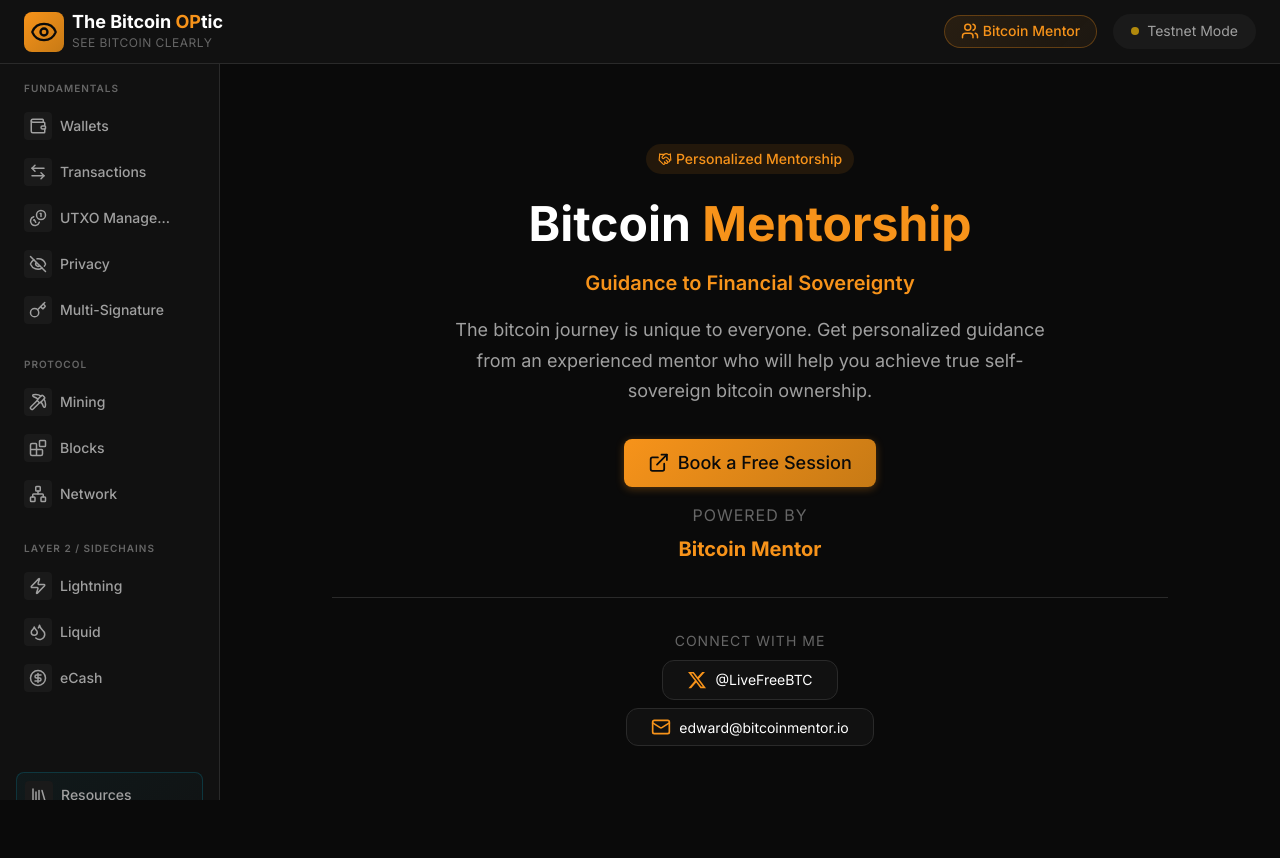
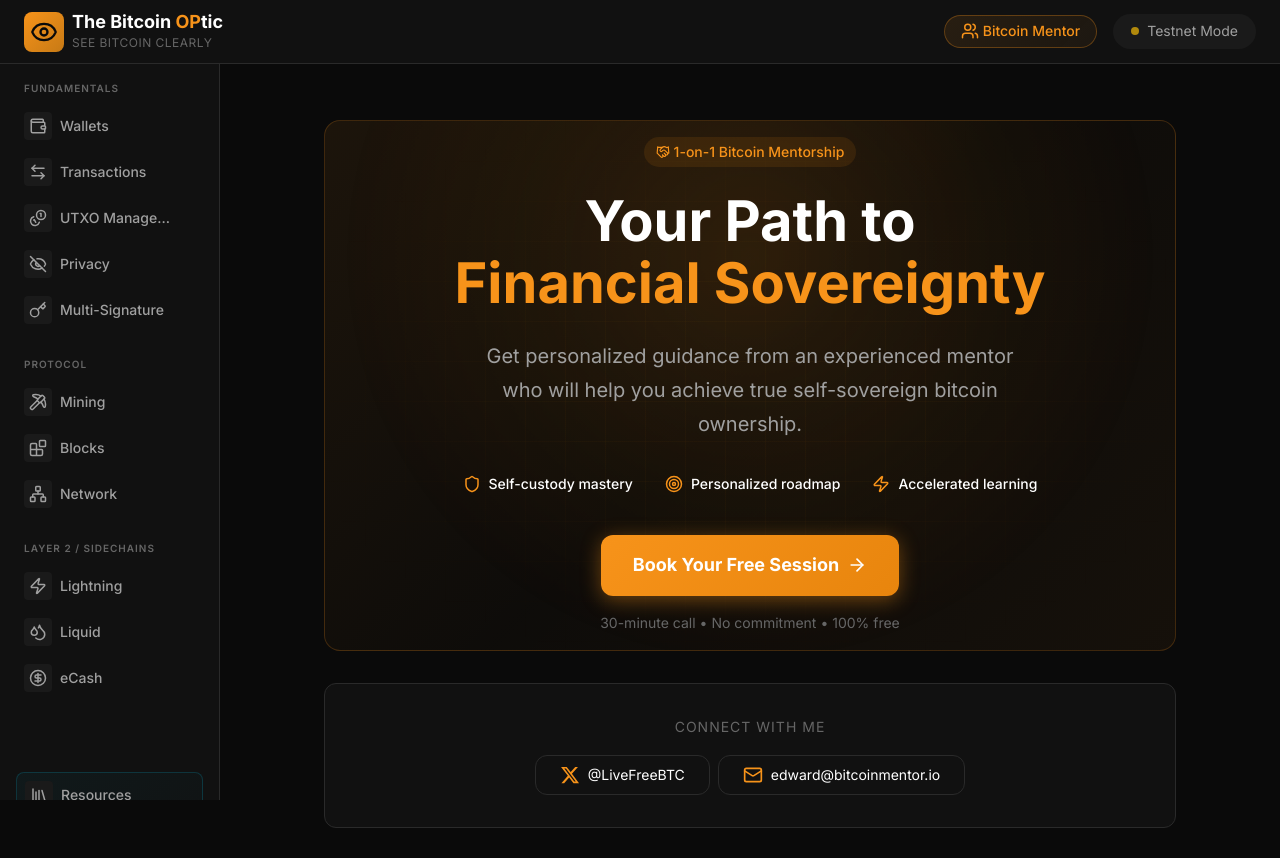
Before and after one commit to EdwardCaf/Bitcoin-Lab, a React (Vite) app: page /support in a window 1280 px wide. Built offline with nearby package versions, Linux system fonts and the light colour scheme; no server answers.

Commit message:
Modify support hero and resources card loading

```diff
--- a/src/lessons/ResourcesPage.module.css
+++ b/src/lessons/ResourcesPage.module.css
@@ -37,62 +37,6 @@
   color: var(--text-secondary);
   line-height: 1.7;
   margin-bottom: var(--spacing-xl);
-}
-
-/* Filter UI */
-.filterToggle {
-  display: flex;
-  align-items: center;
-  justify-content: center;
-  gap: var(--spacing-md);
-  margin-top: var(--spacing-lg);
-  flex-wrap: wrap;
-}
-
-.clearFilter {
-  background: none;
-  border: none;
-  color: inherit;
-  cursor: pointer;
-  padding: 0;
-  margin-left: var(--spacing-xs);
-  display: inline-flex;
-  align-items: center;
-  justify-content: center;
-  transition: opacity var(--transition-fast);
-}
-
-.clearFilter:hover {
-  opacity: 0.7;
-}
-
-.tagFilter {
-  display: flex;
-  flex-wrap: wrap;
-  gap: var(--spacing-sm);
-  justify-content: center;
-  max-width: 900px;
-  margin: var(--spacing-lg) auto 0;
-  padding: var(--spacing-lg);
-  background: var(--bg-secondary);
-  border: 1px solid var(--border-subtle);
-  border-radius: var(--radius-lg);
-}
-
-.tagPill {
-  background: none;
-  border: none;
-  cursor: pointer;
-  padding: 0;
-  transition: transform var(--transition-fast);
-}
-
-.tagPill:hover {
-  transform: translateY(-2px);
-}
-
-.tagPill.active {
-  transform: scale(1.1);
 }
 
 /* Sections */
--- a/src/lessons/SupportPage.jsx
+++ b/src/lessons/SupportPage.jsx
@@ -4,7 +4,11 @@
   Handshake,
   ExternalLink,
   Mail,
-  Check
+  Check,
+  Shield,
+  Target,
+  Zap,
+  ArrowRight
 } from 'lucide-react';
 import { Badge, Button } from '../components/common';
 import styles from './SupportPage.module.css';
@@ -14,6 +18,12 @@
     <path d="M18.244 2.25h3.308l-7.227 8.26 8.502 11.24H16.17l-5.214-6.817L4.99 21.75H1.68l7.73-8.835L1.254 2.25H8.08l4.713 6.231zm-1.161 17.52h1.833L7.084 4.126H5.117z" />
   </svg>
 );
+
+const valueProps = [
+  { icon: Shield, text: 'Self-custody mastery' },
+  { icon: Target, text: 'Personalized roadmap' },
+  { icon: Zap, text: 'Accelerated learning' },
+];
 
 export function SupportPage() {
   const [copied, setCopied] = useState(false);
@@ -27,51 +37,92 @@
     <div className={styles.container}>
       {/* Hero Section */}
       <motion.section
-        className={styles.hero}
+        className={styles.heroSection}
+        initial={{ opacity: 0 }}
+        animate={{ opacity: 1 }}
+        transition={{ duration: 0.6 }}
+      >
+        <div className={styles.heroBackground}>
+          <div className={styles.heroGlow} />
+          <div className={styles.heroGrid} />
+        </div>
+
+        <div className={styles.heroContent}>
+          <motion.div
+            className={styles.heroBadge}
             initial={{ opacity: 0, y: 20 }}
             animate={{ opacity: 1, y: 0 }}
-        transition={{ duration: 0.5 }}
+            transition={{ duration: 0.5, delay: 0.1 }}
           >
             <Badge variant="primary" size="medium" icon={<Handshake size={14} />}>
-          Personalized Mentorship
+              1-on-1 Bitcoin Mentorship
             </Badge>
+          </motion.div>
 
-        <h1 className={styles.heroTitle}>
-          Bitcoin <span className={styles.heroHighlight}>Mentorship</span>
-        </h1>
+          <motion.h1
+            className={styles.heroTitle}
+            initial={{ opacity: 0, y: 20 }}
+            animate={{ opacity: 1, y: 0 }}
+            transition={{ duration: 0.5, delay: 0.2 }}
+          >
+            Your Path to
+            <span className={styles.heroHighlight}> Financial Sovereignty</span>
+          </motion.h1>
 
-        <p className={styles.heroTagline}>
-          Guidance to Financial Sovereignty
-        </p>
+          <motion.p
+            className={styles.heroSubtitle}
+            initial={{ opacity: 0, y: 20 }}
+            animate={{ opacity: 1, y: 0 }}
+            transition={{ duration: 0.5, delay: 0.3 }}
+          >
+            Get personalized guidance from an experienced mentor who will help you achieve true self-sovereign bitcoin ownership.
+          </motion.p>
 
-        <p className={styles.heroText}>
-          The bitcoin journey is unique to everyone. Get personalized guidance from an
-          experienced mentor who will help you achieve true self-sovereign bitcoin ownership.
-        </p>
+          <motion.div
+            className={styles.valueProps}
+            initial={{ opacity: 0, y: 20 }}
+            animate={{ opacity: 1, y: 0 }}
+            transition={{ duration: 0.5, delay: 0.4 }}
+          >
+            {valueProps.map((prop, index) => (
+              <div key={index} className={styles.valueProp}>
+                <prop.icon size={18} className={styles.valuePropIcon} />
+                <span>{prop.text}</span>
+              </div>
+            ))}
+          </motion.div>
 
-        <div className={styles.heroCta}>
+          <motion.div
+            className={styles.heroCta}
+            initial={{ opacity: 0, y: 20 }}
+            animate={{ opacity: 1, y: 0 }}
+            transition={{ duration: 0.5, delay: 0.5 }}
+          >
             <a
               href="https://bitcoinmentor.io/?fluent-booking=calendar&host=edward-1712805121&event=30min"
               target="_blank"
               rel="noopener noreferrer"
-            className={styles.ctaButtonLink}
+              className={styles.ctaPrimary}
             >
-            <Button
-              variant="primary"
-              size="large"
-              icon={<ExternalLink size={18} />}
+              <span>Book Your Free Session</span>
+              <ArrowRight size={20} />
+            </a>
+            <p className={styles.ctaSubtext}>
+              30-minute call &bull; No commitment &bull; 100% free
+            </p>
+          </motion.div>
+        </div>
+      </motion.section>
+
+      {/* Connect Section */}
+      <motion.section
+        className={styles.connectSection}
+        initial={{ opacity: 0, y: 20 }}
+        animate={{ opacity: 1, y: 0 }}
+        transition={{ duration: 0.5, delay: 0.6 }}
       >
-              Book a Free Session
-            </Button>
-          </a>
-          <div className={styles.poweredByWrapper}>
-            <span className={styles.poweredBy}>Powered by</span>
-            <span className={styles.brandName}>Bitcoin Mentor</span>
-          </div>
-        </div>
-
-        <div className={styles.socialSection}>
         <span className={styles.socialLabel}>Connect with me</span>
+        <div className={styles.socialLinks}>
           <a
             href="https://x.com/LiveFreeBTC"
             target="_blank"
--- a/src/lessons/SupportPage.module.css
+++ b/src/lessons/SupportPage.module.css
@@ -1,47 +1,126 @@
 .container {
   max-width: 900px;
   margin: 0 auto;
-  padding: var(--spacing-xl);
+  padding: var(--spacing-lg);
 }
 
 /* Hero Section */
-.hero {
+.heroSection {
+  position: relative;
+  padding: var(--spacing-3xl) var(--spacing-xl);
+  margin-top: var(--spacing-xl);
+  margin-bottom: var(--spacing-xl);
+  border-radius: var(--radius-xl);
+  overflow: hidden;
+  background: linear-gradient(
+    135deg,
+    rgba(247, 147, 26, 0.08) 0%,
+    rgba(247, 147, 26, 0.02) 50%,
+    rgba(247, 147, 26, 0.05) 100%
+  );
+  border: 1px solid rgba(247, 147, 26, 0.2);
+}
+
+.heroBackground {
+  position: absolute;
+  inset: 0;
+  pointer-events: none;
+  overflow: hidden;
+}
+
+.heroGlow {
+  position: absolute;
+  top: -50%;
+  left: 50%;
+  transform: translateX(-50%);
+  width: 800px;
+  height: 800px;
+  background: radial-gradient(
+    circle,
+    rgba(247, 147, 26, 0.15) 0%,
+    rgba(247, 147, 26, 0.05) 40%,
+    transparent 70%
+  );
+  animation: pulse 8s ease-in-out infinite;
+}
+
+@keyframes pulse {
+  0%, 100% {
+    opacity: 0.6;
+    transform: translateX(-50%) scale(1);
+  }
+  50% {
+    opacity: 1;
+    transform: translateX(-50%) scale(1.1);
+  }
+}
+
+.heroGrid {
+  position: absolute;
+  inset: 0;
+  background-image:
+    linear-gradient(rgba(247, 147, 26, 0.03) 1px, transparent 1px),
+    linear-gradient(90deg, rgba(247, 147, 26, 0.03) 1px, transparent 1px);
+  background-size: 40px 40px;
+  mask-image: radial-gradient(ellipse at center, black 30%, transparent 80%);
+  -webkit-mask-image: radial-gradient(ellipse at center, black 30%, transparent 80%);
+}
+
+.heroContent {
+  position: relative;
+  z-index: 1;
+  display: flex;
+  flex-direction: column;
+  align-items: center;
   text-align: center;
-  padding: var(--spacing-2xl) 0;
-  margin-bottom: var(--spacing-xl);
+  gap: var(--spacing-lg);
+}
+
+.heroBadge {
+  margin-top: var(--spacing-md);
 }
 
 .heroTitle {
-  font-size: 3rem;
+  font-size: clamp(2rem, 5vw, 3.5rem);
   font-weight: 800;
   line-height: 1.1;
   color: var(--text-primary);
-  margin: var(--spacing-lg) 0 var(--spacing-md);
-}
-
-@media (max-width: 600px) {
-  .heroTitle {
-    font-size: 2rem;
-  }
+  max-width: 700px;
 }
 
 .heroHighlight {
   color: var(--bitcoin-orange);
+  display: block;
 }
 
-.heroTagline {
-  font-size: 1.25rem;
-  font-weight: 600;
-  color: var(--bitcoin-orange);
-  margin-bottom: var(--spacing-md);
+.heroSubtitle {
+  font-size: clamp(1rem, 2.5vw, 1.25rem);
+  color: var(--text-secondary);
+  line-height: 1.7;
+  max-width: 550px;
+  margin: 0;
 }
 
-.heroText {
-  font-size: 1.125rem;
-  color: var(--text-secondary);
-  line-height: 1.7;
-  max-width: 600px;
-  margin: 0 auto var(--spacing-xl);
+/* Value Props */
+.valueProps {
+  display: flex;
+  flex-wrap: wrap;
+  justify-content: center;
+  gap: var(--spacing-md) var(--spacing-xl);
+  margin-top: var(--spacing-sm);
+}
+
+.valueProp {
+  display: flex;
+  align-items: center;
+  gap: var(--spacing-sm);
+  font-size: var(--text-sm);
+  font-weight: 500;
+  color: var(--text-primary);
+}
+
+.valuePropIcon {
+  color: var(--bitcoin-orange);
 }
 
 /* Hero CTA */
@@ -50,35 +129,49 @@
   flex-direction: column;
   align-items: center;
   gap: var(--spacing-md);
+  margin-top: var(--spacing-md);
 }
 
-.poweredByWrapper {
-  display: flex;
-  flex-direction: column;
+.ctaPrimary {
+  display: inline-flex;
   align-items: center;
-  gap: var(--spacing-xs);
+  gap: var(--spacing-sm);
+  padding: var(--spacing-md) var(--spacing-xl);
+  background: linear-gradient(135deg, var(--bitcoin-orange) 0%, #e8850d 100%);
+  color: white;
+  font-size: 1.125rem;
+  font-weight: 700;
+  text-decoration: none;
+  border-radius: var(--radius-lg);
+  box-shadow:
+    0 4px 20px rgba(247, 147, 26, 0.4),
+    0 0 0 0 rgba(247, 147, 26, 0.4);
+  transition: all 0.3s ease;
 }
 
-.poweredBy {
-  font-size: var(--text-md);
-  color: var(--text-muted);
-  text-transform: uppercase;
-  letter-spacing: 1px;
+.ctaPrimary:hover {
+  transform: translateY(-2px);
+  box-shadow:
+    0 6px 30px rgba(247, 147, 26, 0.5),
+    0 0 0 4px rgba(247, 147, 26, 0.15);
 }
 
-.brandName {
-  font-size: var(--text-xl);
-  font-weight: 700;
-  color: var(--bitcoin-orange);
+.ctaPrimary:active {
+  transform: translateY(0);
 }
 
-.ctaButtonLink {
-  display: inline-block;
-  text-decoration: none;
+.ctaPrimary svg {
+  transition: transform 0.3s ease;
 }
 
-.ctaButtonLink:hover {
-  text-decoration: none;
+.ctaPrimary:hover svg {
+  transform: translateX(4px);
+}
+
+.ctaSubtext {
+  font-size: var(--text-sm);
+  color: var(--text-muted);
+  margin-bottom: var(--spacing-md);
 }
 
 /* Features Section */
@@ -144,15 +237,23 @@
   line-height: 1.6;
 }
 
-/* Social Section */
-.socialSection {
+/* Connect Section */
+.connectSection {
   display: flex;
   flex-direction: column;
   align-items: center;
+  gap: var(--spacing-md);
+  padding: var(--spacing-xl);
+  background: var(--bg-secondary);
+  border: 1px solid var(--border-subtle);
+  border-radius: var(--radius-lg);
+}
+
+.socialLinks {
+  display: flex;
+  flex-wrap: wrap;
+  justify-content: center;
   gap: var(--spacing-sm);
-  margin-top: var(--spacing-xl);
-  padding-top: var(--spacing-xl);
-  border-top: 1px solid var(--border-subtle);
 }
 
 .socialLabel {
```
Also changed, not shown: src/lessons/ResourcesPage.jsx (+24 -149 lines). Lines whose indentation alone changed are shown as unchanged.
